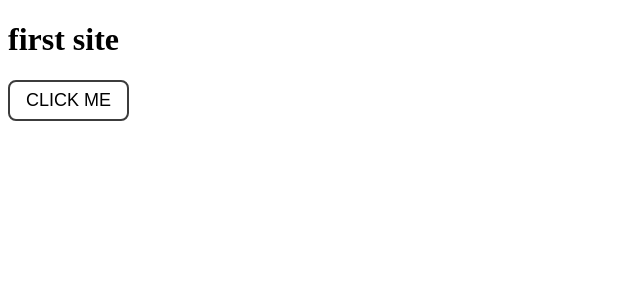
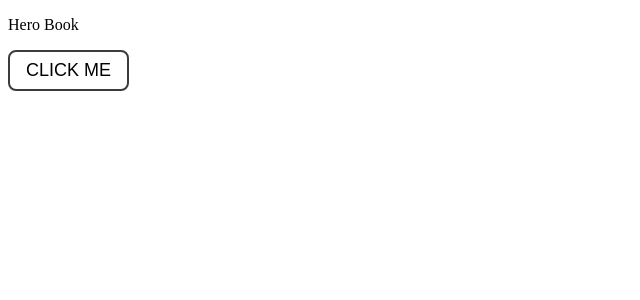
Before and after one commit to felianfilian/devaka_anagular, an Angular app: page / in a window 1280 px wide. Shown: the top 300 px of the page, without its empty margins (0-640 px from the left). Built offline with nearby package versions, Linux system fonts and the light colour scheme.

Commit message:
new component

```diff
--- a/src/app/app.component.html
+++ b/src/app/app.component.html
@@ -1,3 +1,3 @@
-<h1>first site</h1>
+<app-header></app-header>
 
 <button (click)="myAlert()">CLICK ME</button>
--- a/src/app/app.component.ts
+++ b/src/app/app.component.ts
@@ -1,11 +1,12 @@
 import { Component } from '@angular/core';
 import { CommonModule } from '@angular/common';
 import { RouterOutlet } from '@angular/router';
+import { HeaderComponent } from './header/header.component';
 
 @Component({
   selector: 'app-root',
   standalone: true,
-  imports: [CommonModule, RouterOutlet],
+  imports: [CommonModule, RouterOutlet, HeaderComponent],
   templateUrl: './app.component.html',
   styleUrl: './app.component.scss',
 })
--- /dev/null
+++ b/src/app/header/header.component.html
@@ -0,0 +1 @@
+<p>Hero Book</p>
```
Also changed, not shown: src/app/header/header.component.ts (added, +12 -0 lines), src/app/header/header.component.scss (added), 1 other file (tests, documents, lock files or other folders).
